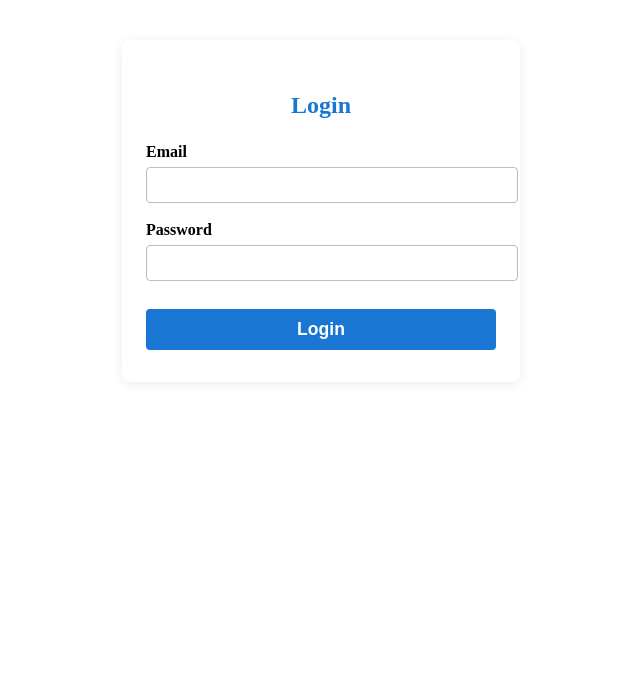
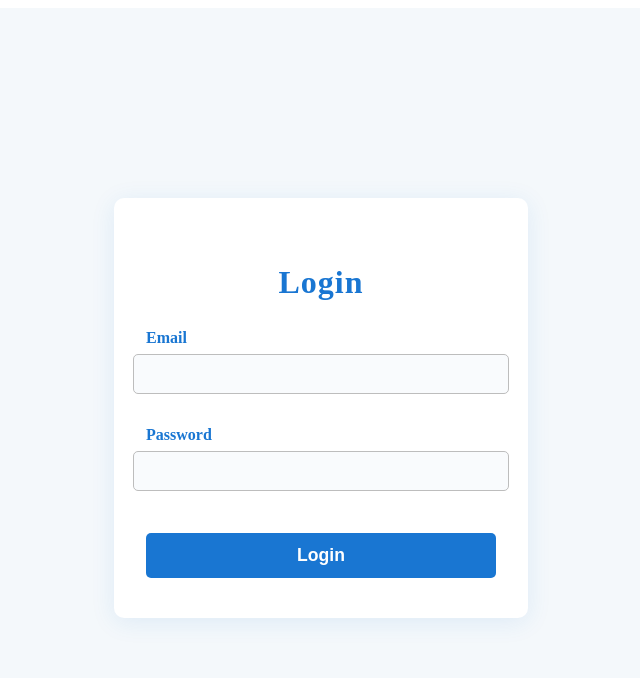
Before and after one commit to mandalishivakumar/UserApplication, an Angular app in the folder user-application/: page /login in a window 1280 px wide. Shown: the top 678 px of the page, without its empty margins (319-959 px from the left). Built offline with nearby package versions, Linux system fonts and the light colour scheme.

Commit message:
lazy loading changes

```diff
--- a/user-application/src/app/app.routes.ts
+++ b/user-application/src/app/app.routes.ts
@@ -1,10 +1,16 @@
 import { Routes } from '@angular/router';
-import { LoginComponent } from './login/login.component';
-import { UserListComponent } from './user-list/user-list.component';
 
 export const routes: Routes = [
-  { path: 'login', component: LoginComponent },
-  { path: 'users', component: UserListComponent },
+  {
+    path: 'login',
+    loadComponent: () =>
+      import('./login/login.component').then(m => m.LoginComponent)
+  },
+  {
+    path: 'users',
+    loadComponent: () =>
+      import('./user-list/user-list.component').then(m => m.UserListComponent)
+  },
   { path: '', redirectTo: 'login', pathMatch: 'full' },
   { path: '**', redirectTo: 'login' }
 ];
--- a/user-application/src/app/login/login.component.css
+++ b/user-application/src/app/login/login.component.css
@@ -1,55 +1,102 @@
+:host {
+  display: flex;
+  align-items: center;
+  justify-content: center;
+  min-height: 100vh;
+  background: #f4f8fb;
+}
+
 .login-container {
   max-width: 350px;
-  margin: 40px auto;
-  padding: 32px 24px;
+  width: 100%;
+  margin: 0 auto;
+  padding: 40px 32px;
   background: #fff;
-  border-radius: 8px;
-  box-shadow: 0 2px 12px rgba(0,0,0,0.08);
+  border-radius: 10px;
+  box-shadow: 0 4px 24px rgba(25, 118, 210, 0.10);
+  display: flex;
+  flex-direction: column;
+  align-items: center;
+}
+
+.login-container form {
+  width: 100%;
+  display: flex;
+  flex-direction: column;
+  align-items: center;
 }
 
 h2 {
   text-align: center;
   color: #1976d2;
-  margin-bottom: 24px;
+  margin-bottom: 28px;
+  font-size: 2rem;
+  letter-spacing: 1px;
 }
 
 .form-group {
-  margin-bottom: 18px;
+  width: 100%;
+  margin-bottom: 22px;
+  display: flex;
+  flex-direction: column;
+  align-items: center;
 }
 
-label {
-  display: block;
-  margin-bottom: 6px;
-  font-weight: 600;
+input, label {
+  width: 100%;
+  text-align: center;
 }
 
 input {
-  width: 100%;
-  padding: 8px 10px;
-  border: 1px solid #bdbdbd;
-  border-radius: 4px;
+  padding: 10px 12px;
+  border: 1.5px solid #bdbdbd;
+  border-radius: 5px;
   font-size: 1rem;
+  transition: border 0.2s;
+  background: #f9fbfd;
+  margin-bottom: 10px;
 }
 
-button {
+input:focus {
+  border-color: #1976d2;
+  outline: none;
+  background: #fff;
+}
+
+button[type="submit"] {
   width: 100%;
-  padding: 10px;
+  padding: 12px;
   background: #1976d2;
   color: #fff;
   border: none;
-  border-radius: 4px;
+  border-radius: 5px;
   font-size: 1.1rem;
   font-weight: 600;
   cursor: pointer;
   margin-top: 10px;
+  transition: background 0.2s;
 }
 
-button:disabled {
+button[type="submit"]:hover:enabled {
+  background: #1251a2;
+}
+
+button[type="submit"]:disabled {
   background: #b0bec5;
+  cursor: not-allowed;
 }
 
 .error {
   color: #d32f2f;
-  font-size: 0.95rem;
+  font-size: 0.97rem;
   margin-top: 4px;
+  font-weight: 500;
 }
+
+label {
+  margin-bottom: 7px;
+  display: block;
+  font-weight: 600;
+  color: #1976d2;
+  text-align: left;
+}
```
